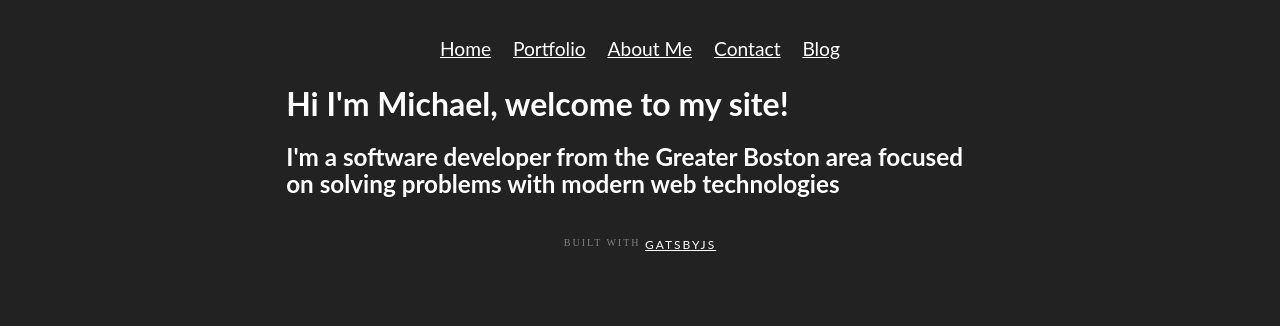
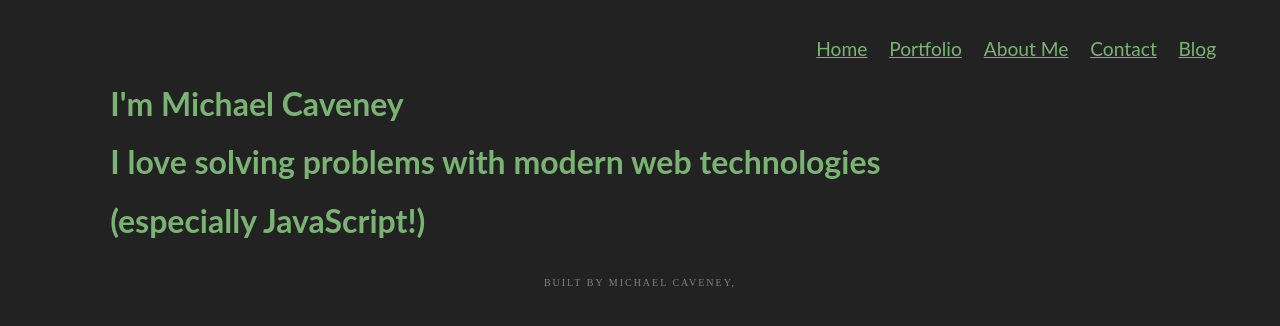
Before and after one commit to dylanesque/Portfolio, a Gatsby site: page / in a window 1280 px wide. Built offline with nearby package versions, Linux system fonts and the light colour scheme; Gatsby itself is replaced by a stand-in of ours; some packages are replaced by stand-ins of ours.

Commit message:
Added color palette and adjusted styles

```diff
--- a/src/components/Footer.js
+++ b/src/components/Footer.js
@@ -17,10 +17,8 @@ export class Footer extends Component {
   render() {
     return (
       <div style={styles.rootContainer}>
-        Built with&nbsp;
-        <a href="https://gatsbyjs.org" target="_blank">
-          GatsbyJS
-        </a>
+        Built by Michael Caveney,
+
       </div>
     )
   }
--- a/src/components/Layout.js
+++ b/src/components/Layout.js
@@ -1,7 +1,6 @@
 import React from 'react'
 
 import { rhythm } from '../utils/typography'
-import Header from '../components/Header'
 import Navbar from './Navbar'
 import Footer from './Footer'
 import './layout.css';
@@ -11,9 +10,6 @@ class Layout extends React.Component {
     const { children } = this.props
     const importedStyle = this.props.style
     const defaultStyle = {
-      marginLeft: 'auto',
-      marginRight: 'auto',
-      maxWidth: rhythm(32),
       padding: `${rhythm(1.5)} ${rhythm(3 / 4)}`,
     }
 
@@ -23,7 +19,6 @@ class Layout extends React.Component {
     }
     return (
       <div style={finalStyle}>
-        <Header />
         <Navbar />
         <br />
         {children}
--- a/src/components/Navbar.js
+++ b/src/components/Navbar.js
@@ -11,7 +11,8 @@ export class Navbar extends Component {
           width: '100%',
           display: 'flex',
           flexDirection: 'row',
-          justifyContent: 'center',
+          justifyContent: 'flex-end',
+          paddingRight: rhythm(2)
         }}
       >
         <div
--- a/src/components/layout.css
+++ b/src/components/layout.css
@@ -2,6 +2,11 @@
   --black: #222;
   --grey: #bfbfbf;
   --white: white;
+  --lightGreen: #79B473;
+  --green: #70A37f;
+  --blue: #41658A;
+  --darkBlue: #414073;
+  --purple: #4c3597;
 
   --headingFont: 'Lato', sans-serif;
   --bodyFont: 'Zilla Slab', serif;
@@ -24,6 +29,6 @@ h4,
 h5,
 h6 {
   border-bottom-style: none;
-  color: var(--white);
+  color: var(--lightGreen);
   font-family: var(--headingFont);
 }
--- a/src/pages/index.js
+++ b/src/pages/index.js
@@ -1,6 +1,7 @@
 import React from 'react'
 import { graphql } from 'gatsby'
 import get from 'lodash/get'
+import { rhythm } from '../utils/typography'
 import { Helmet } from 'react-helmet'
 
 import Layout from '../components/Layout'
@@ -20,12 +21,13 @@ class SiteIndex extends React.Component {
           <title>{siteTitle}</title>
           <meta name="description" content={siteDescription} />
         </Helmet>
-        <h1>Hi I'm Michael, welcome to my site!</h1>
-        <h2>I'm a software developer from the Greater Boston area focused on solving problems with
-        modern web technologies</h2>
-
+        <section style={{ paddingLeft: rhythm(4)}}>
+          <h1>I'm Michael Caveney</h1>
+          <h1>I love solving problems with modern web technologies</h1>
+          <h1>(especially JavaScript!)</h1>
+        </section>
       </Layout>
-    );
+    )
   }
 }
 
```
